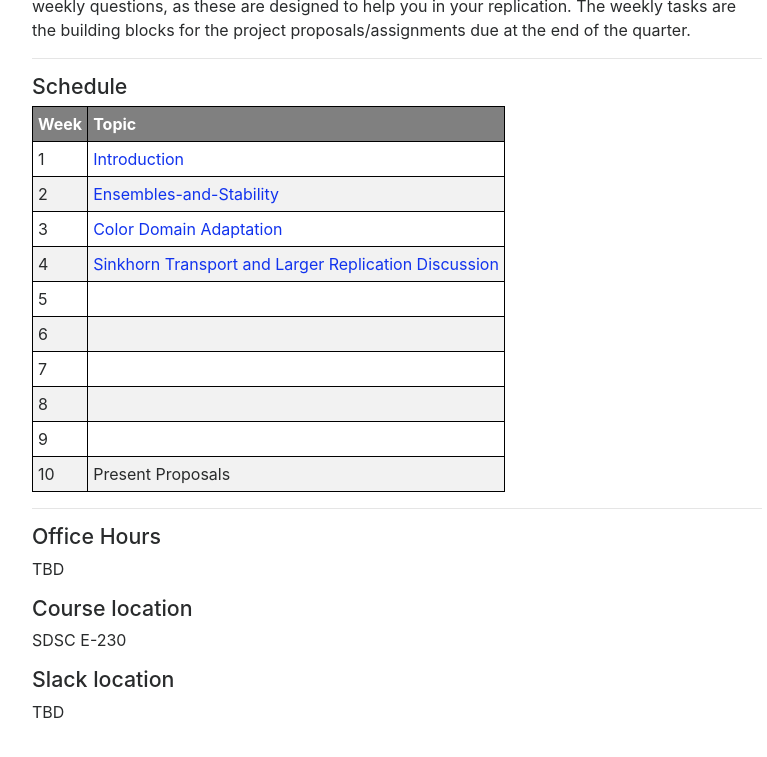
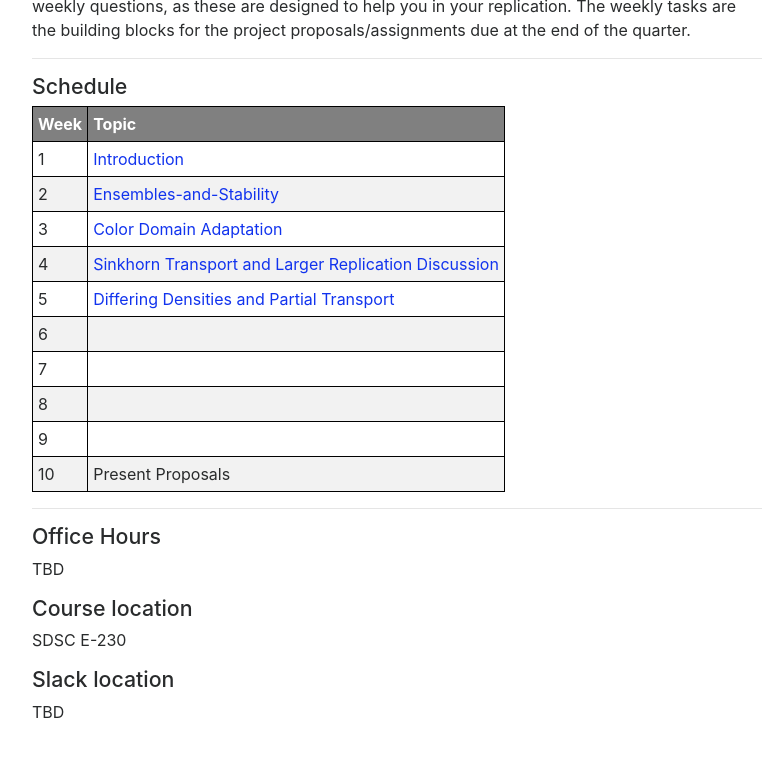
Before and after one commit to ACloninger/capstone-WILDS-project, a Jekyll site: the page built from index.md, in a window 1280 px wide and 900 px high, scrolled down 1144 px. Shown: the top 757 px of the window, without its empty margins (243-1010 px from the left). Built offline with Jekyll 4.4.1, drawn with Linux system fonts in a browser that asks for light colours; nearby versions of some CDN libraries.

Commit message:
Update index.md

```diff
--- a/index.md
+++ b/index.md
@@ -53,7 +53,7 @@ end of the quarter.
 |2|[Ensembles-and-Stability]({{ "/weeks/02-ensembles-and-stability" | absolute_url }})|
 |3|[Color Domain Adaptation]({{ "/weeks/03-color-domain-adaptation" | absolute_url }})|
 |4|[Sinkhorn Transport and Larger Replication Discussion]({{ "/weeks/04-sinkhorn-and-gaussian-model" | absolute_url }})|
-|5|[]({{ "/weeks/05-" | absolute_url }})|
+|5|[Differing Densities and Partial Transport]({{ "/weeks/05-differing-densities-partial-transport" | absolute_url }})|
 |6|[]({{ "/weeks/06-" | absolute_url }})|
 |7|[]({{ "/weeks/07-" | absolute_url }})|
 |8|[]({{ "/weeks/08-" | absolute_url }})|
```
